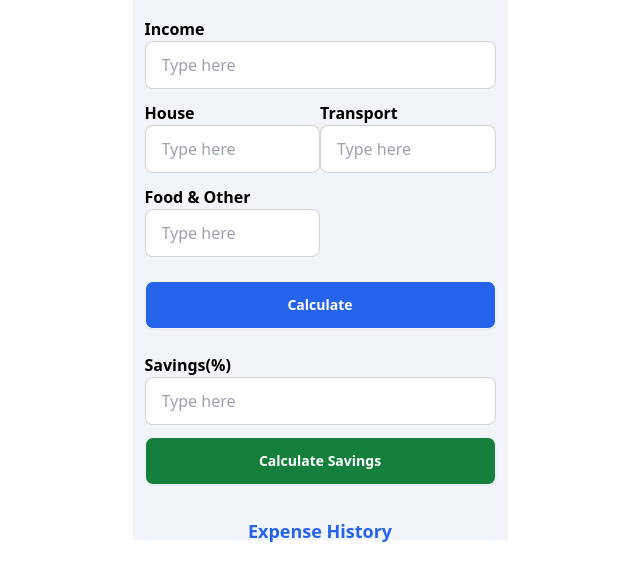
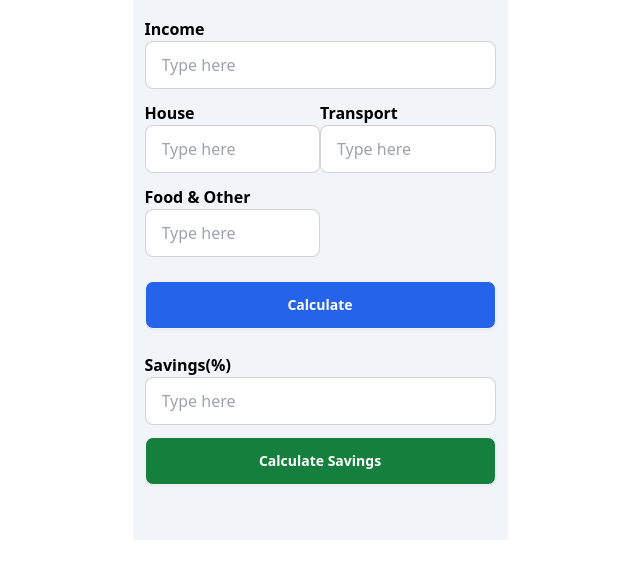
Before and after one commit to jobayerAmahin/Payoo_Banking_App, a plain HTML site: page savingFormula.html in a window 1280 px wide. Shown: the part 139-720 px from the top of the page, without its empty margins (320-960 px from the left). Drawn offline with nearby package versions, Linux system fonts and the light colour scheme.

Commit message:
Connecting Payoo savings with main app

```diff
--- a/savingFormula.html
+++ b/savingFormula.html
@@ -70,7 +70,7 @@
             </div>
         </div>
 
-        <div class="w-11/12 mx-auto my-5" id="notificationSec">
+        <div class="w-11/12 mx-auto my-5 hidden" id="notificationSec">
             <h1 class="text-lg text-blue-600 font-bold flex justify-center">Expense History</h1>
             <div id="historySec" class="grid grid-cols-2">
 
```
Also changed, not shown: payooHome.html (+2 -2 lines).
